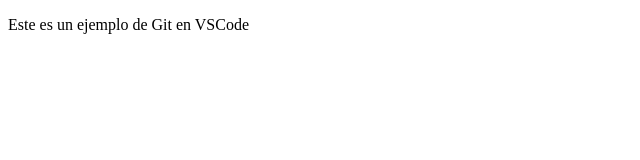
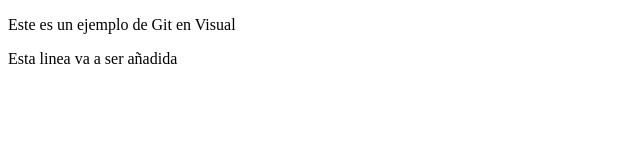
Before and after one commit to pmerida08/Tarea-4-14, a plain HTML site: page index.html in a window 1280 px wide. Shown: the whole page, without its empty margins (0-640 px from the left). Drawn offline with Linux system fonts and the light colour scheme.

Commit message:
Add files via upload

```diff
--- a/index.html
+++ b/index.html
@@ -9,7 +9,13 @@
 </head>
 
 <body>
-    <p>Este es un ejemplo de Git en VSCode</p>
+    <!-- Esta linea se ha cambiado -->
+    <p>Este es un ejemplo de Git en Visual</p>
+
+    <!-- Esta linea se ha borrado -->
+
+    <!-- Esta linea se ha añadido -->
+    <p>Esta linea va a ser añadida</p>
 </body>
 
 </html>
```
Also changed, not shown: c4.png (added), c5.png (added), c6.png (added), c7.png (added), c8.png (added), 1 other file.
